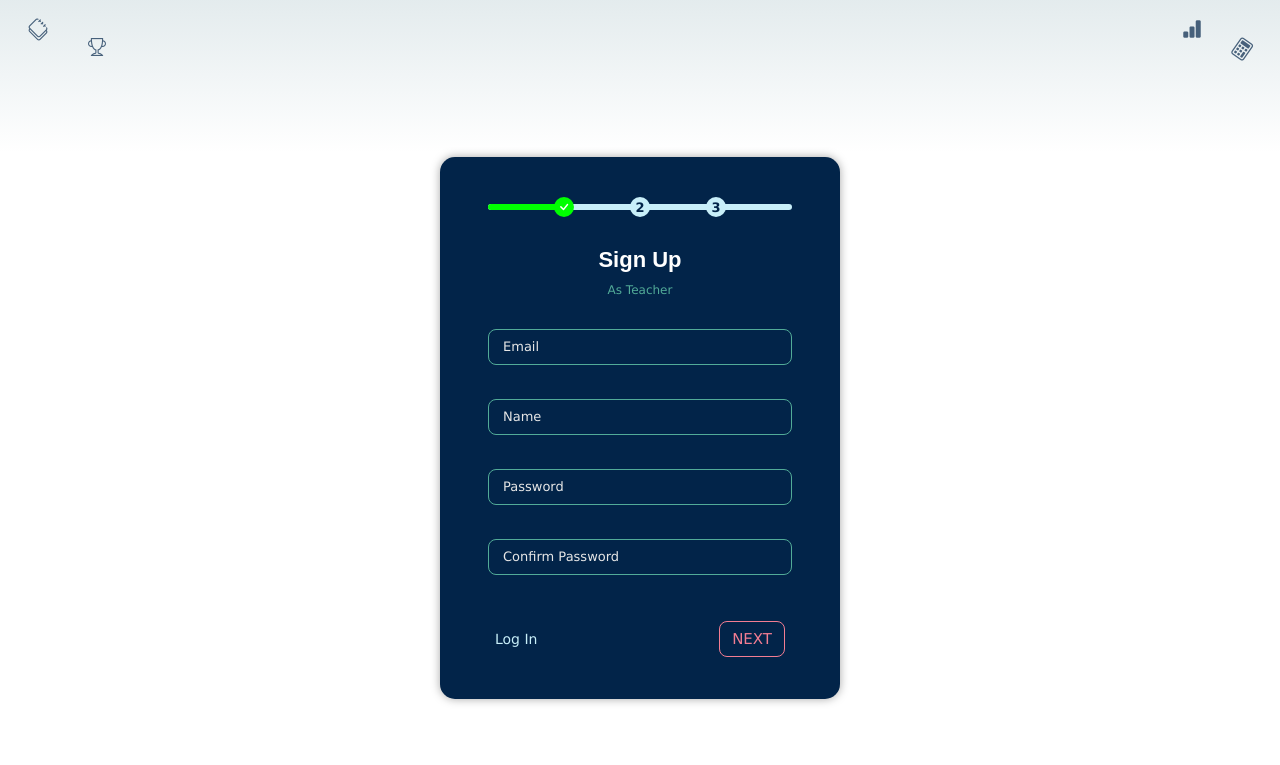
After one commit to alishazin/eduSatchel, a Django app: page /register/create/teacher/one in a window 1280 px wide. The commit adds this page. Shown: the top 765 px of the page. Run offline with Django 3.2, Linux system fonts and the light colour scheme.

Commit message:
sign up for teacher(one) frontend completed

```diff
--- a/register/urls.py
+++ b/register/urls.py
@@ -1,8 +1,9 @@
 from django.urls import path
-from .views import choose_type_of_account
+from .views import choose_type_of_account, SignUpTeacherOneView
 
 urlpatterns = [
     path('create/', choose_type_of_account),
-    path('create/teacher/', choose_type_of_account, name="create-teacher"),
-    path('create/student/', choose_type_of_account, name="create-student"),
+    path('create/teacher/one', SignUpTeacherOneView.as_view(), name="create-teacher"),
+    path('create/student/one', choose_type_of_account, name="create-student"),
+    path('login/', choose_type_of_account, name="log-in"),
 ]
--- a/register/views.py
+++ b/register/views.py
@@ -1,7 +1,12 @@
 from django.shortcuts import render
 from django.http import HttpResponse
+from django.views import View
 
 # Create your views here.
 
 def choose_type_of_account(request):
     return render(request, 'register/create.html', {})
+
+class SignUpTeacherOneView(View):
+    def get(self, request):
+        return render(request, 'register/create_teacher.html', {})
--- a/static/css/base.css
+++ b/static/css/base.css
@@ -2,10 +2,15 @@
     box-sizing: border-box;
 }
 :root {
-    --primary-color: #2b6777;
-    --primary-light-color: #c8d8e4;
+    --primary-color: #022449;
     --secondary-color: #52ab98;
-    --tertiary-color: #f2f2f2;
-    --fourth-color: white;
+    --secondary-light-color: #96FFFF;
+    --secondary-lighter-color: #C8EFF9;
+    --tertiary-color: #F27D92;
     --text-color: #757575;
+    --shadow-color: rgba(0, 0, 0, 0.349);
+    --shadow-light-color: rgba(0, 0, 0, 0.171);
+    --green-color: #00ff00;
+    --light-text-color: rgb(230, 230, 230);
+    --error-red-color: red;
 }
--- /dev/null
+++ b/static/css/register/blocks/progress_line.css
@@ -0,0 +1,56 @@
+.parent > .progress-container {
+    height: 80px;
+    display: flex;
+    justify-content: center;
+    align-items: center;
+}
+.parent > .progress-container > .line {
+    height: 6px;
+    background-color: var(--secondary-lighter-color);
+    width: 80%;
+    border-radius: 8px;
+    position: relative;
+    overflow: visible;
+    z-index: 0;
+}
+.parent > .progress-container > .line > .color-line {
+    position: absolute;
+    z-index: 1;
+    width: 0;
+    left: 0;
+    top: calc(50% - 3px);
+    background-color: var(--green-color);
+    height: 100%;
+    border-radius: 8px;
+    transition: width 1s;
+}
+.parent > .progress-container > .line > .ball {
+    position: absolute;
+    width: 20px;
+    height: 20px;
+    border-radius: 50%;
+    background-color: var(--secondary-lighter-color);
+    top: calc(50% - 10px);
+    display: flex;
+    justify-content: center;
+    align-items: center;
+    font-size: 13px;
+    font-weight: bold;
+    color: var(--primary-color);
+    font-family: Verdana, Geneva, Tahoma, sans-serif;
+    z-index: 2;
+    transition: background-color 0.2s;
+}
+.parent > .progress-container > .line > #one {
+    left: calc(25% - 10px);
+}
+.parent > .progress-container > .line > #two {
+    left: calc(50% - 10px);
+}
+.parent > .progress-container > .line > #three {
+    left: calc(75% - 10px);
+}
+.parent > .progress-container > .line > .ball > i {
+    font-size: 16px;
+    color: white;
+}
--- /dev/null
+++ b/static/css/register/create_teacher.css
@@ -0,0 +1,139 @@
+.parent {
+    width: 400px;
+    height: fit-content;
+    background-color: var(--primary-color);
+    box-shadow: 0 0 10px var(--shadow-color);
+    border-radius: 15px;
+    padding: 10px;
+}
+.parent > .header-container {
+    height: fit-content;
+    width: 100%;
+    display: flex;
+    flex-direction: column;
+    justify-content: center;
+    align-items: center;
+}
+.parent > .header-container > h1 {
+    font-size: 22px;
+    color: white;
+    font-family: "Poppins", Arial, Helvetica, sans-serif;
+    margin: 0;
+}
+.parent > .header-container > p {
+    font-size: 12px;
+    color: var(--secondary-color);
+    margin-top: 10px;
+    font-family: Verdana, Geneva, Tahoma, sans-serif;
+}
+.parent > form {
+    display: flex;
+    flex-direction: column;
+    align-items: center;
+    justify-content: center;
+    margin: 20px 0;
+}
+.parent > form > .field-parent {
+    width: 80%;
+    height: fit-content;
+    position: relative;
+    height: 60px;
+    margin-bottom: 10px;
+}
+.parent > form > .field-parent > label {
+    position: absolute;
+    z-index: 2;
+    color: var(--light-text-color);
+    top: 10px;
+    font-family: Verdana, Geneva, Tahoma, sans-serif;
+    font-size: 13px;
+    left: 10px;
+    background-color: var(--primary-color);
+    pointer-events: none;
+    padding: 0 5px;
+    transition: font-size 0.3s, top 0.3s;
+}
+.parent > form > .field-parent > input {
+    position: absolute;
+    height: 60%;
+    width: 100%;
+    z-index: 1;
+    border-radius: 8px;
+    border: 1.5px solid var(--secondary-color);
+    outline: none;
+    background-color: transparent;
+    padding-left: 15px;
+    padding-right: 15px;
+    font-family: Verdana, Geneva, Tahoma, sans-serif;
+    font-size: 13px;
+    color: white;
+    transition: border-color 0.3s, color 0.3s;
+}
+.parent > form > .field-parent > input:focus {
+    border-color: var(--tertiary-color);
+}
+.parent > form > .field-parent > input:focus ~ label {
+    color: var(--tertiary-color);
+}
+.parent > form > .field-parent > .error-div {
+    width: 100%;
+    position: absolute;
+    top: 60%;
+    height: 40%;
+    z-index: 2;
+    font-size: 11px;
+    font-family: Verdana, Geneva, Tahoma, sans-serif;
+    color: var(--error-red-color);
+    padding: 0 10px;
+    padding-top: 5px;
+}
+.parent > form > .button-container {
+    display: flex;
+    width: 100%;
+    padding: 0 45px;
+    justify-content: space-between;
+    align-items: center;
+    height: 60px;
+}
+.parent > form > .button-container > a {
+    color: var(--secondary-lighter-color);
+    font-size: 14px;
+    font-family: Verdana, Geneva, Tahoma, sans-serif;
+    text-decoration: none;
+}
+.parent > form > .button-container > a:hover {
+    text-decoration: underline;
+}
+.parent > form > .button-container > a:active {
+    color: var(--secondary-light-color);
+}
+.parent > form > .button-container > button {
+    padding: 8px 12px;
+    font-family: "Montserrat", Verdana, Geneva, Tahoma, sans-serif;
+    font-size: 15px;
+    border-radius: 8px;
+    border: 1px solid var(--tertiary-color);
+    outline: none;
+    background-color: transparent;
+    cursor: pointer;
+    color: var(--tertiary-color);
+    transition: color 0.3s, background-color 0.3s;
+}
+.parent > form > .button-container > button:hover {
+    color: white;
+    background-color: var(--tertiary-color);
+}
+@media (max-width:450px) {
+    body {
+        background-color: var(--primary-color);
+    }
+    body > i {
+        color: var(--secondary-lighter-color) !important;
+    }
+    .parent {
+        box-shadow: none;
+    }
+}
+@media (max-width:300px) {
+
+}
--- /dev/null
+++ b/static/js/register/create_teacher.js
@@ -0,0 +1,34 @@
+function onLoad() {
+    animateProgressLine();
+    addClickEventToField();
+}
+
+function animateProgressLine() {
+    const colorLine = document.querySelector('.parent > .progress-container > .line > .color-line');
+    const ballOne = document.querySelector('.parent > .progress-container > .line > #one');
+    setTimeout(() => {
+        colorLine.style.width = '25%';
+        setTimeout(() => {
+            ballOne.innerHTML = '<i class="bi bi-check"></i>';
+            ballOne.style.backgroundColor = 'var(--green-color)';
+        }, 600);
+    }, 200);
+}
+
+function addClickEventToField() {
+    const inputField = Array.from(document.querySelectorAll('.parent > form > .field-parent > input'));
+    inputField.forEach((field) => {
+        field.onfocus = () => {
+            const label = field.parentElement.children[1];
+            label.style.top = '-7px';
+            label.style.fontSize = '11px';
+        }
+        field.onblur = () => {
+            if (field.value.length === 0) {
+                const label = field.parentElement.children[1];
+                label.style.top = '10px';
+                label.style.fontSize = '13px';
+            }
+        }
+    })
+}
--- a/templates/register/base.html
+++ b/templates/register/base.html
@@ -5,7 +5,7 @@
 
 {% block headextra %}
 <link rel='stylesheet' href="{% static 'css/register/base.css' %}">
-<link rel="stylesheet" href="https://fonts.googleapis.com/css?family=Lato&Montserrat">
+<link rel="stylesheet" href="https://fonts.googleapis.com/css?family=Lato&Montserrat&Poppins">
 {% block headextraextra %}
 {% endblock headextraextra %}
 {% endblock headextra %}
--- /dev/null
+++ b/templates/register/blocks/progress_line.html
@@ -0,0 +1,11 @@
+{% load static %}
+
+<link rel="stylesheet" href="{% static 'css/register/blocks/progress_line.css' %}">
+<div class="progress-container">
+    <div class="line">
+        <div class="color-line"></div>
+        <div class="ball" id="one">1</div>
+        <div class="ball" id="two">2</div>
+        <div class="ball" id="three">3</div>
+    </div>
+</div>
--- a/templates/register/create.html
+++ b/templates/register/create.html
@@ -6,7 +6,6 @@
 {% block headextraextra %}
 <link rel='stylesheet' href="{% static 'css/register/create.css' %}">
 <script src="{% static 'js/register/create.js' %}"></script>
-<link rel="stylesheet" href="https://fonts.googleapis.com/css?family=Lato&Montserrat">
 {% endblock headextraextra %}
 
 {% block bodyextra %}
--- a/templates/register/create_teacher.html
+++ b/templates/register/create_teacher.html
@@ -0,0 +1,47 @@
+{% extends 'register/base.html' %}
+{% load static %}
+
+{% block title %}Choose The Account Type{% endblock title %}
+
+{% block headextraextra %}
+<link rel='stylesheet' href="{% static 'css/register/create_teacher.css' %}">
+<script src="{% static 'js/register/create_teacher.js' %}"></script>
+{% endblock headextraextra %}
+
+{% block bodyextra %}
+<div class="parent">
+    {% include 'register/blocks/progress_line.html' %}
+    <div class="header-container">
+        <h1>Sign Up</h1>
+        <p>As Teacher</p>
+    </div>
+    <form method="POST" action=".">
+        <div class="field-parent">
+            <input type="email" name="email">
+            <label>Email</label>
+            <div class="error-div"></div>
+        </div>
+        <div class="field-parent">
+            <input type="text" name="username">
+            <label>Name</label>
+            <div class="error-div"></div>
+        </div>
+        <div class="field-parent">
+            <input type="text" name="password1">
+            <label>Password</label>
+            <div class="error-div"></div>
+        </div>
+        <div class="field-parent">
+            <input type="text" name="password2">
+            <label>Confirm Password</label>
+        </div>
+        <div class="button-container">
+            <a href="{% url 'log-in' %}">Log In</a>
+            <button>NEXT</button>
+        </div>
+    </form>
+</div>
+<script>
+    document.body.onload = onLoad();
+</script>
+{% endblock bodyextra %}
```
Also changed, not shown: static/css/register/create.css (+9 -3 lines), media/source/logo_bg_primary.png (added), media/source/logo_bg_white.png (added).
